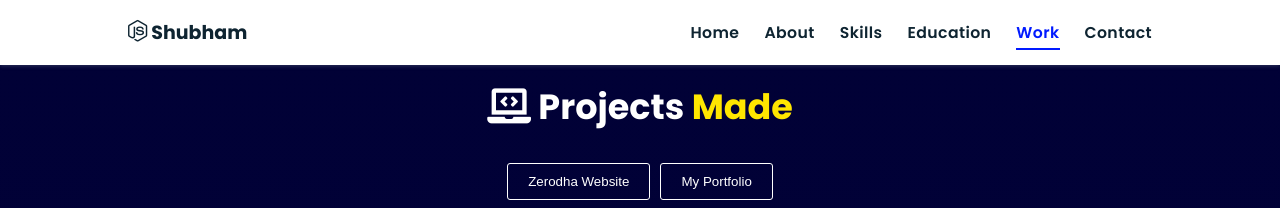
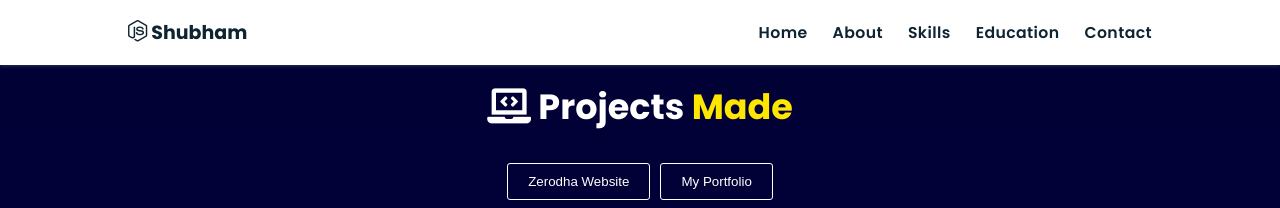
Before and after one commit to shubham4013/my-Portfolio, a plain HTML site: page projects/index.html in a window 1280 px wide. Shown: the top 208 px of the page. Drawn offline with nearby package versions, Linux system fonts and the light colour scheme.

Commit message:
Update index.html

```diff
--- a/projects/index.html
+++ b/projects/index.html
@@ -23,7 +23,7 @@
             <li><a href="/#about">About</a></li>
             <li><a href="/#skills">Skills</a></li>
             <li><a href="/#education">Education</a></li>
-            <li><a class="active" href="/#work">Work</a></li>
+          <!--  <li><a class="active" href="/#work">Work</a></li> -->
             <!-- <li><a href="/#experience">Experience</a></li> -->
             <li><a href="/#contact">Contact</a></li>
             </ul>
```
